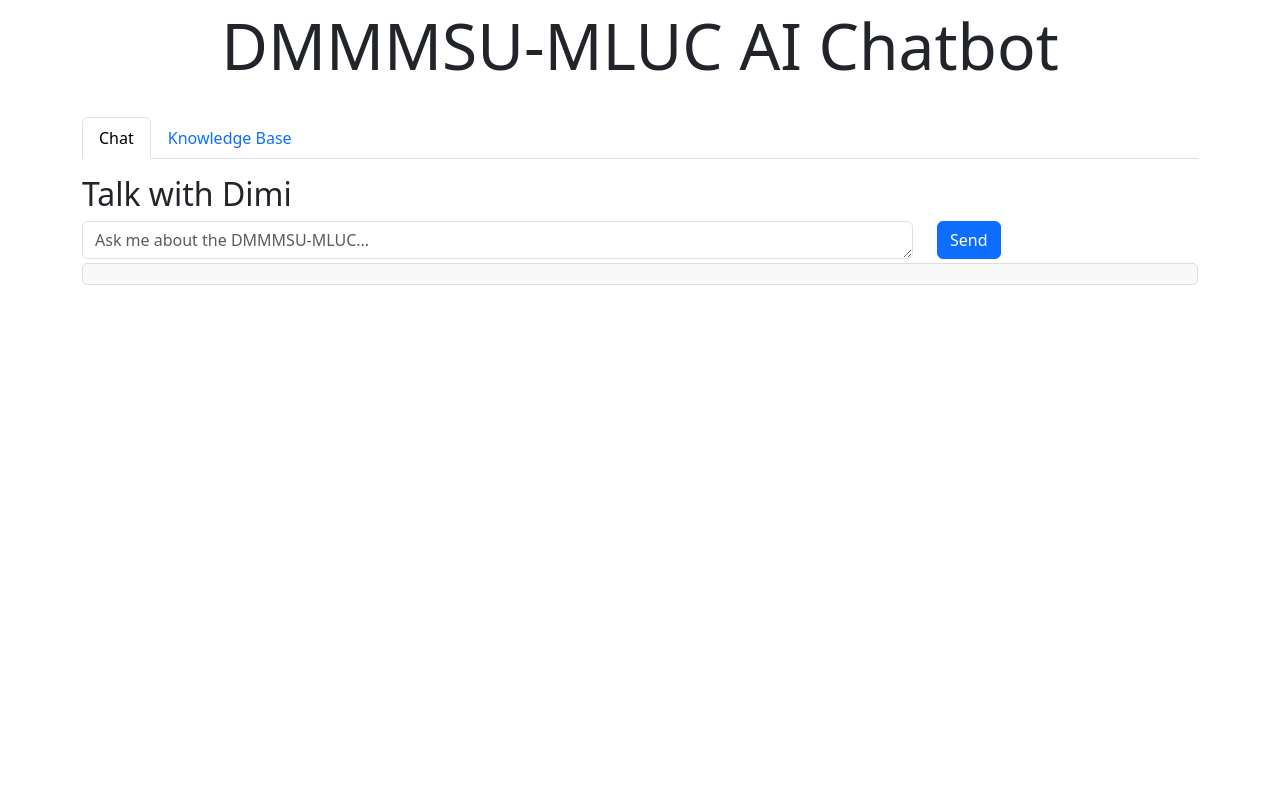
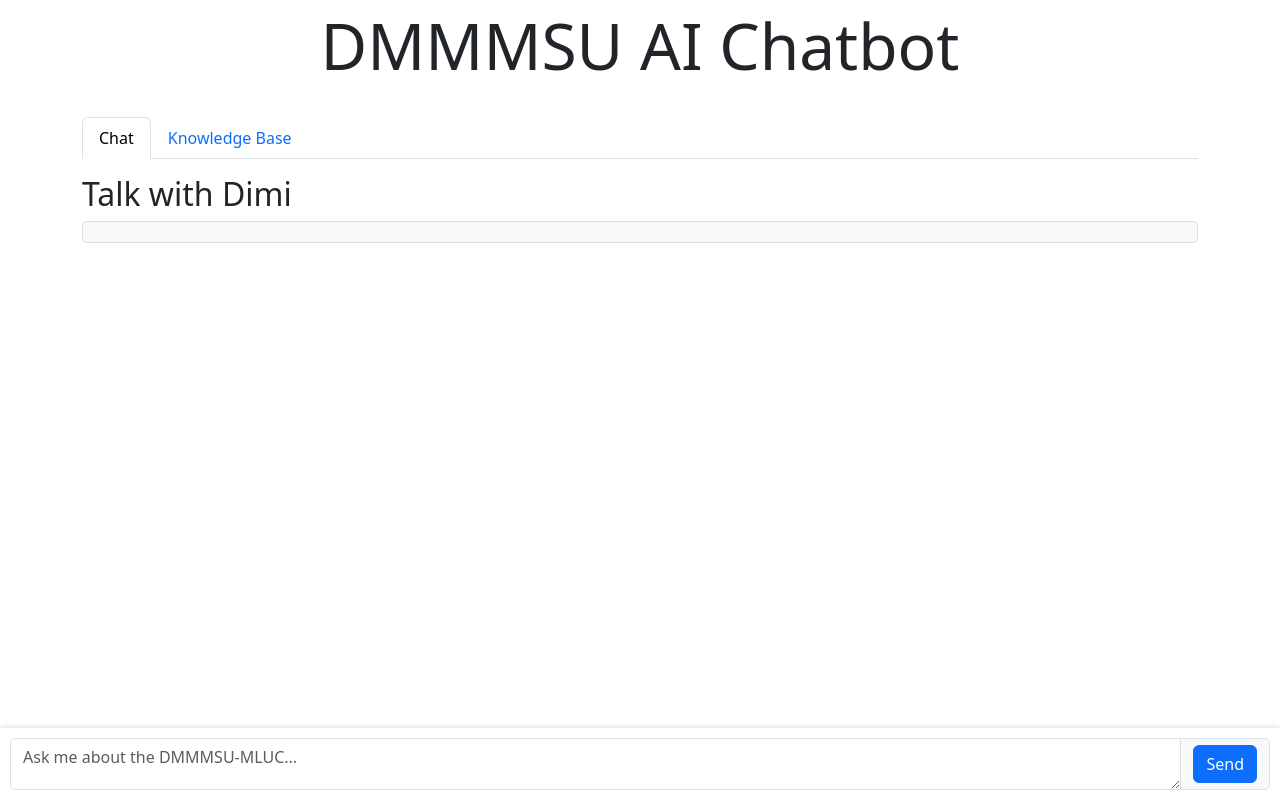
Before and after one commit to daibenangelo/dimi, a website: page index.html in a window 1280 px wide. Drawn offline with nearby package versions, Linux system fonts and the light colour scheme; no server answers.

Commit message:
changing orientation

```diff
--- a/css/styles.css
+++ b/css/styles.css
@@ -46,6 +46,17 @@
   line-height: 1.5;
 }
 
+.input-group {
+  position: fixed;
+  bottom: 0;
+  left: 0;
+  width: 100%;
+  padding: 10px;
+  background-color: #ffffff; /* Optional: Set background for better visibility */
+  box-shadow: 0 -2px 5px rgba(0, 0, 0, 0.1); /* Optional: Add shadow for separation */
+  z-index: 1000; /* Ensure it's above other content */
+}
+
 /* Keyframes for the pop-in animation */
 @keyframes pop-in {
   0% {
--- a/index.html
+++ b/index.html
@@ -3,7 +3,7 @@
   <head>
     <meta charset="UTF-8" />
     <meta name="viewport" content="width=device-width, initial-scale=1.0" />
-    <title>DMMMSU-MLUC AI Chatbot</title>
+    <title>Dimi, the DMMMSU AI Chatbot</title>
     <link
       href="https://cdn.jsdelivr.net/npm/bootstrap@5.3.3/dist/css/bootstrap.min.css"
       rel="stylesheet"
@@ -22,7 +22,7 @@
     <div class="container my-2">
       <div class="row">
         <div class="col-12 text-center mb-4">
-          <h1 class="display-3">DMMMSU-MLUC AI Chatbot</h1>
+          <h1 class="display-3">DMMMSU AI Chatbot</h1>
         </div>
       </div>
       <!-- Toggle Button for Knowledge Base -->
@@ -58,21 +58,20 @@
         <div class="tab-content mt-3" id="myTabContent">
           <div class="tab-pane fade show active" id="chat" role="tabpanel">
             <h2>Talk with Dimi</h2>
-            <div class="row mb-1">
-              <!-- Input Field -->
-              <div class="col-9">
+            <div class="row">
+              <div class="col-12">
+                <div class="input-group">
                   <textarea
                     id="user-input"
                     class="form-control"
                     placeholder="Ask me about the DMMMSU-MLUC..."
                     rows="1"
+                    aria-label="Chat input"
                   ></textarea>
+                  <div class="input-group-text">
+                    <button id="send-btn" class="btn btn-primary">Send</button>
                   </div>
-              <!-- Button -->
-              <div class="col-3">
-                <button id="send-btn" class="btn btn-primary btn-block">
-                  Send
-                </button>
+                </div>
               </div>
             </div>
             <div id="chat-history"></div>
```
Lines whose indentation alone changed are shown as unchanged.
